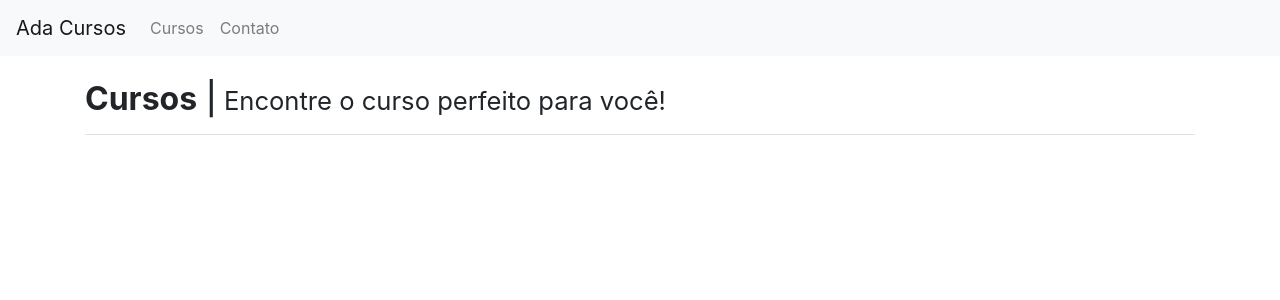
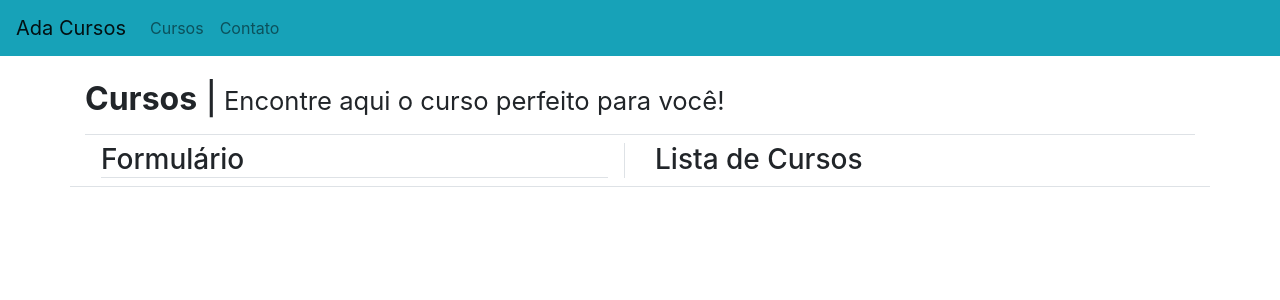
Before and after one commit to vicduraes/projeto-impacta-react, a React (Create React App) app in the folder site/: page /cursos in a window 1280 px wide. Shown: the top 300 px of the page. Built offline with nearby package versions, Linux system fonts and the light colour scheme.

Commit message:
Create Form and Courses list components

```diff
--- a/site/public/index.html
+++ b/site/public/index.html
@@ -2,14 +2,14 @@
 <html lang="en">
   <head>
     <meta charset="utf-8" />
-    <link rel="icon" href="%PUBLIC_URL%/favicon.ico" />
+    <link rel="icon" href="./favicon.ico" />
     <meta name="viewport" content="width=device-width, initial-scale=1" />
     <meta name="theme-color" content="#000000" />
     <meta
       name="description"
       content="Web site created using create-react-app"
     />
-    <title>Cursos</title>
+    <title>Ada Cursos</title>
   </head>
 
   <body>
--- a/site/src/App.js
+++ b/site/src/App.js
@@ -6,7 +6,7 @@ import '../node_modules/bootstrap/dist/css/bootstrap.min.css'
 import '../node_modules/popper.js/dist/umd/popper.min'
 import '../node_modules/font-awesome/css/font-awesome.min.css'
 
-import Menu from './components/menu'
+import Menu from './components/menu/Menu'
 import Routes from './routes'
 
 function App() {
--- a/site/src/components/menu/index.js
+++ b/site/src/components/menu/Menu.js
@@ -2,7 +2,7 @@ import React from 'react'
 import { Link } from 'react-router-dom'
 
 export default props => (
-    <nav className="navbar navbar-expand-lg navbar-light bg-light">
+    <nav className="navbar navbar-expand-lg navbar-light bg-info">
         <Link className="navbar-brand" to="/"> Ada Cursos </Link>
 
         <button className="navbar-toggler" type="button"
--- a/site/src/pages/cursos/index.js
+++ b/site/src/pages/cursos/Cursos.js
@@ -1,5 +1,6 @@
 import React, { Component } from 'react'
 import Header from '../../components/menu/header'
+import Cadastro from './cadastro/Cadastro'
 
 export default class Curso extends Component {
     render() {
@@ -7,8 +8,9 @@ export default class Curso extends Component {
         <div className="container">
             <Header
                 titulo="Cursos"
-                subtitulo="Encontre o curso perfeito para você!"
+                subtitulo="Encontre aqui o curso perfeito para você!"
             />
+            <Cadastro />
         </div>
         )
     }
--- /dev/null
+++ b/site/src/pages/cursos/cadastro/Cadastro.js
@@ -0,0 +1,18 @@
+import React, { Component } from 'react'
+import CursoForm from '../form/Form'
+import CursoList from '../list/List'
+
+export default class Cadastro extends Component {
+    render() {
+        return(
+            <div className="row border-bottom">
+                <div className="col-md-6">
+                    <CursoForm />
+                </div>
+                <div className="col-md-6">
+                    <CursoList />
+                </div>
+            </div>
+        )
+    }
+}
--- /dev/null
+++ b/site/src/pages/cursos/form/Form.js
@@ -0,0 +1,11 @@
+import React, { Component } from 'react'
+
+export default class Formulario extends Component {
+    render () {
+        return (
+            <div className="border-right pl-3 pr-3">
+                <h3 className="border-bottom">Formulário</h3>
+            </div>
+        )
+    }
+}
--- /dev/null
+++ b/site/src/pages/cursos/list/List.js
@@ -0,0 +1,11 @@
+import React, { Component } from 'react'
+
+export default class List extends Component {
+    render() {
+        return (
+            <div>
+                <h3>Lista de Cursos</h3>
+            </div>
+        )
+    }
+}
--- a/site/src/routes.js
+++ b/site/src/routes.js
@@ -1,7 +1,7 @@
 import React from 'react';
 import { Route, Switch } from 'react-router-dom';
-import Curso from './pages/cursos/index';
-import Contato from './pages/contato/index';
+import Curso from './pages/cursos/Cursos';
+import Contato from './pages/contato/Contato';
 
 export default props => (
 <Switch>
```
Also changed, not shown: site/src/pages/contato/Contato.js (renamed from site/src/pages/contato/index.js).
